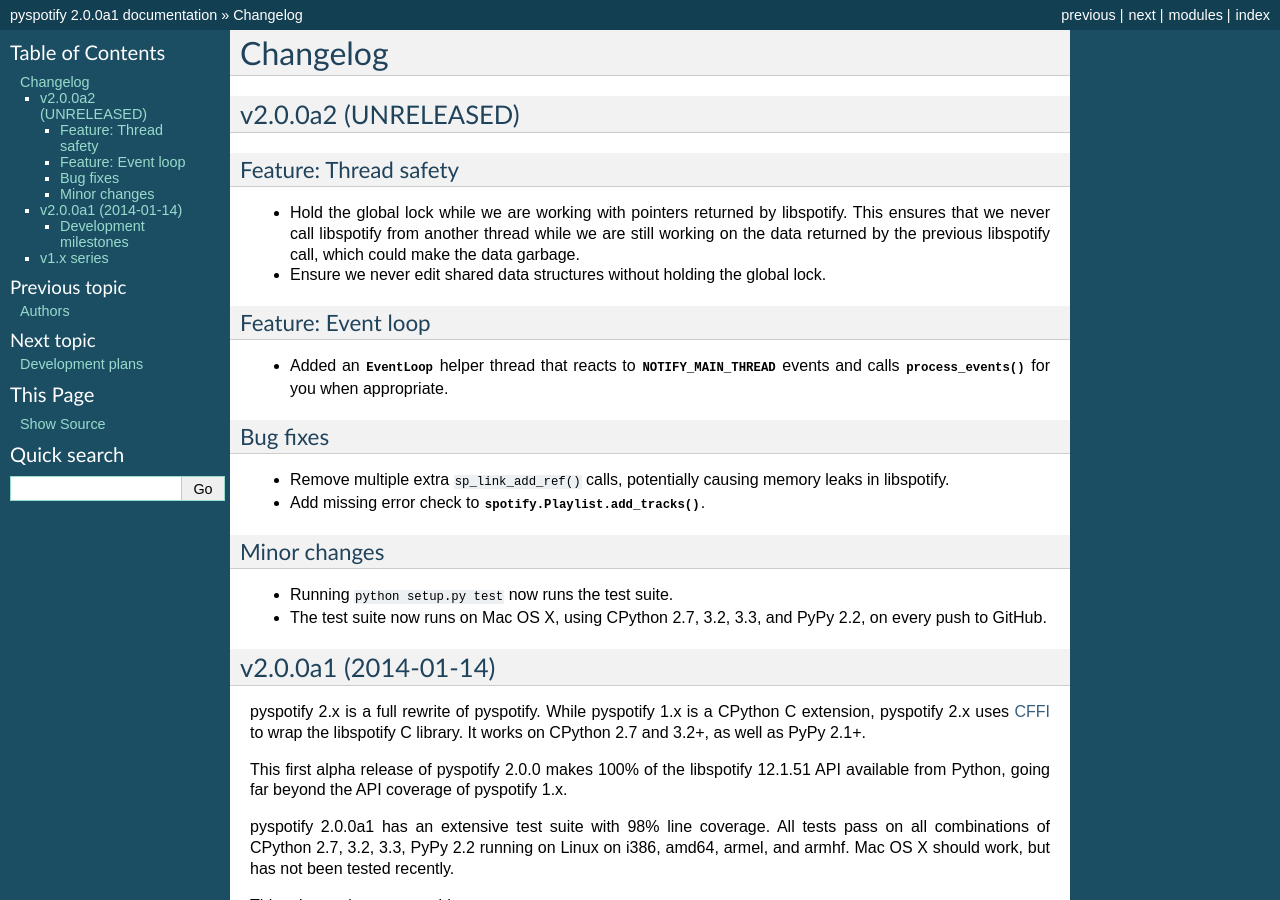
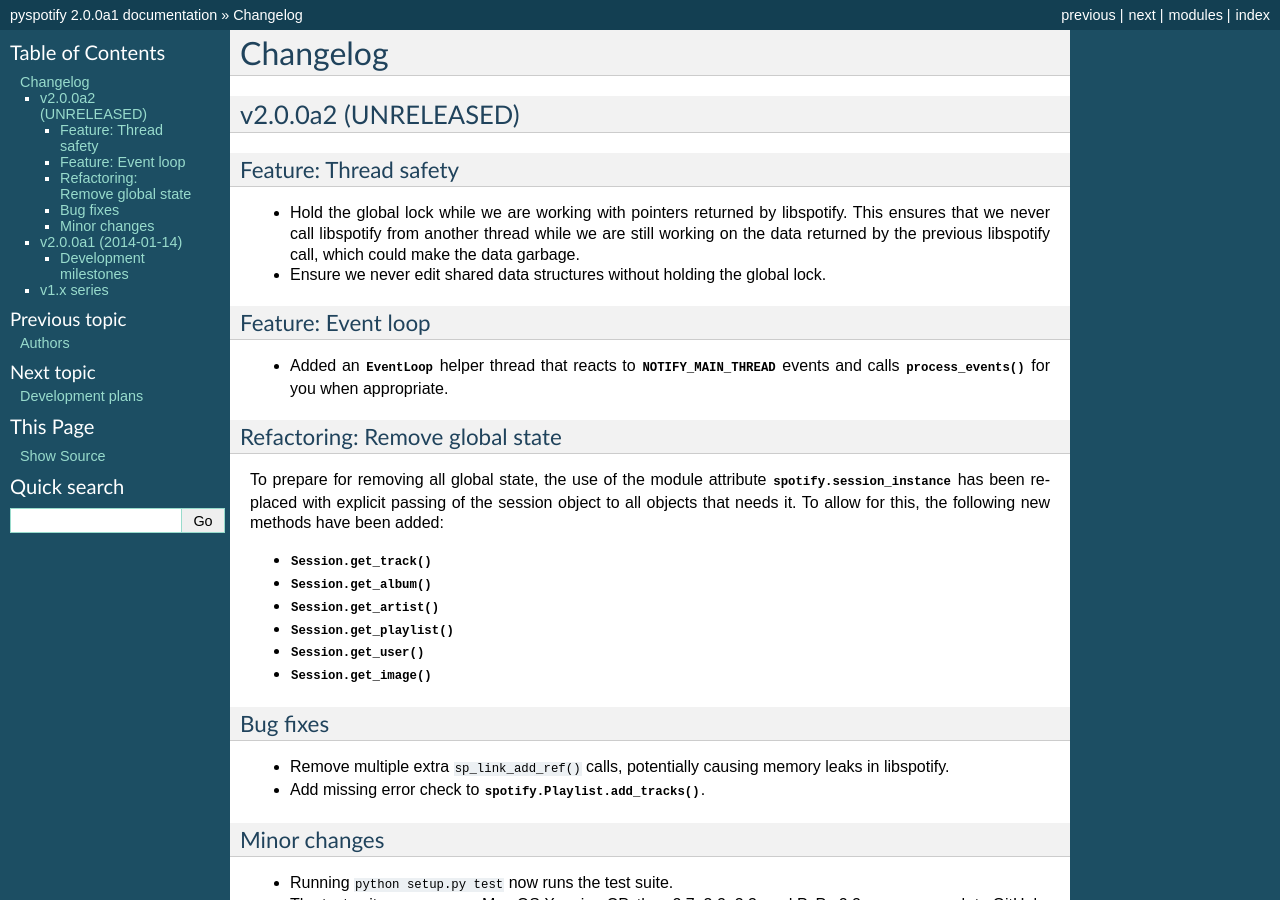
Before and after one commit to jodal/pyspotify, a Sphinx documentation site: the page built from docs/changelog.rst, in a window 1280 px wide and 900 px high. Built offline with Sphinx 7.4.7, drawn with Linux system fonts in a browser that asks for light colours; pages that are not in the unit, such as notebooks, are missing from menus.

Commit message:
docs: Update changelog

```diff
--- a/docs/changelog.rst
+++ b/docs/changelog.rst
@@ -21,6 +21,21 @@
 - Added an :class:`~spotify.EventLoop` helper thread that reacts to
   :class:`~spotify.SessionEvent.NOTIFY_MAIN_THREAD` events and calls
   :meth:`~spotify.Session.process_events` for you when appropriate.
+
+Refactoring: Remove global state
+--------------------------------
+
+To prepare for removing all global state, the use of the module attribute
+:attr:`spotify.session_instance` has been replaced with explicit passing of the
+session object to all objects that needs it. To allow for this, the following
+new methods have been added:
+
+- :meth:`Session.get_track`
+- :meth:`Session.get_album`
+- :meth:`Session.get_artist`
+- :meth:`Session.get_playlist`
+- :meth:`Session.get_user`
+- :meth:`Session.get_image`
 
 Bug fixes
 ---------
```
